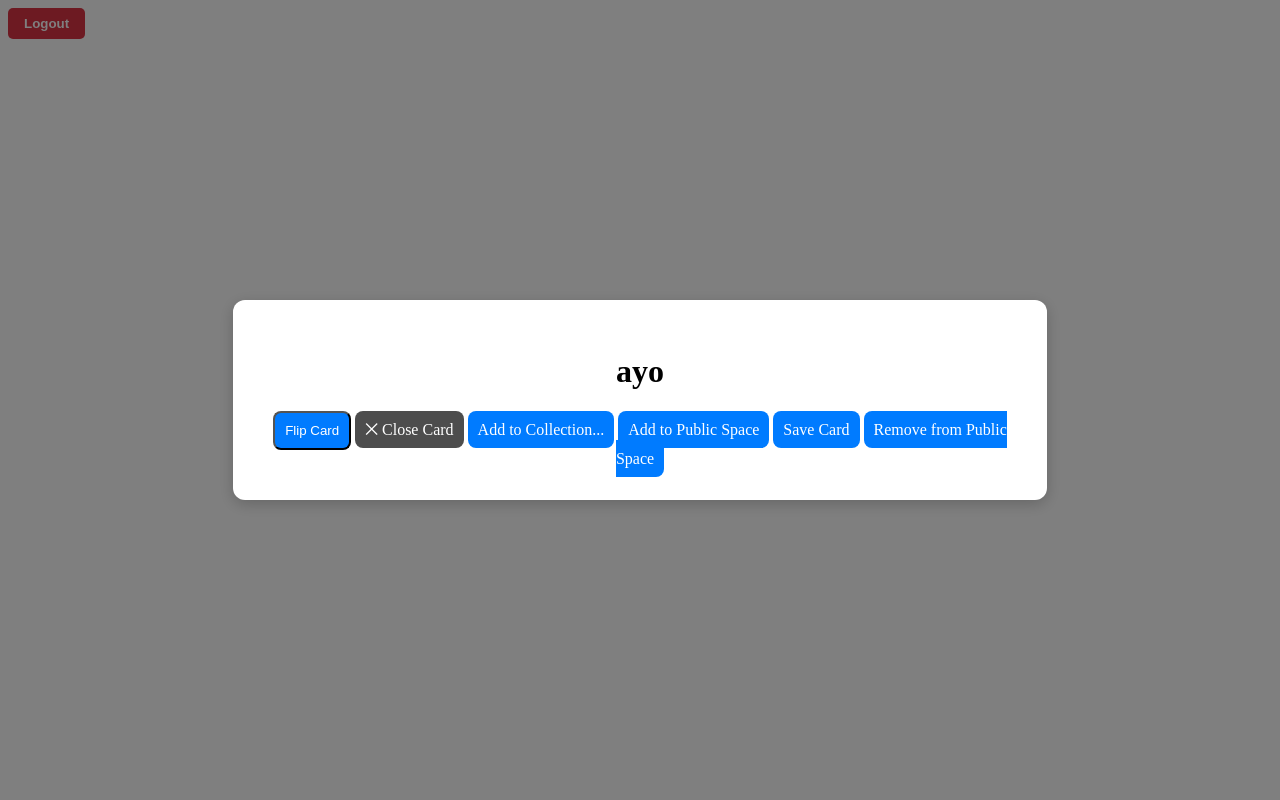
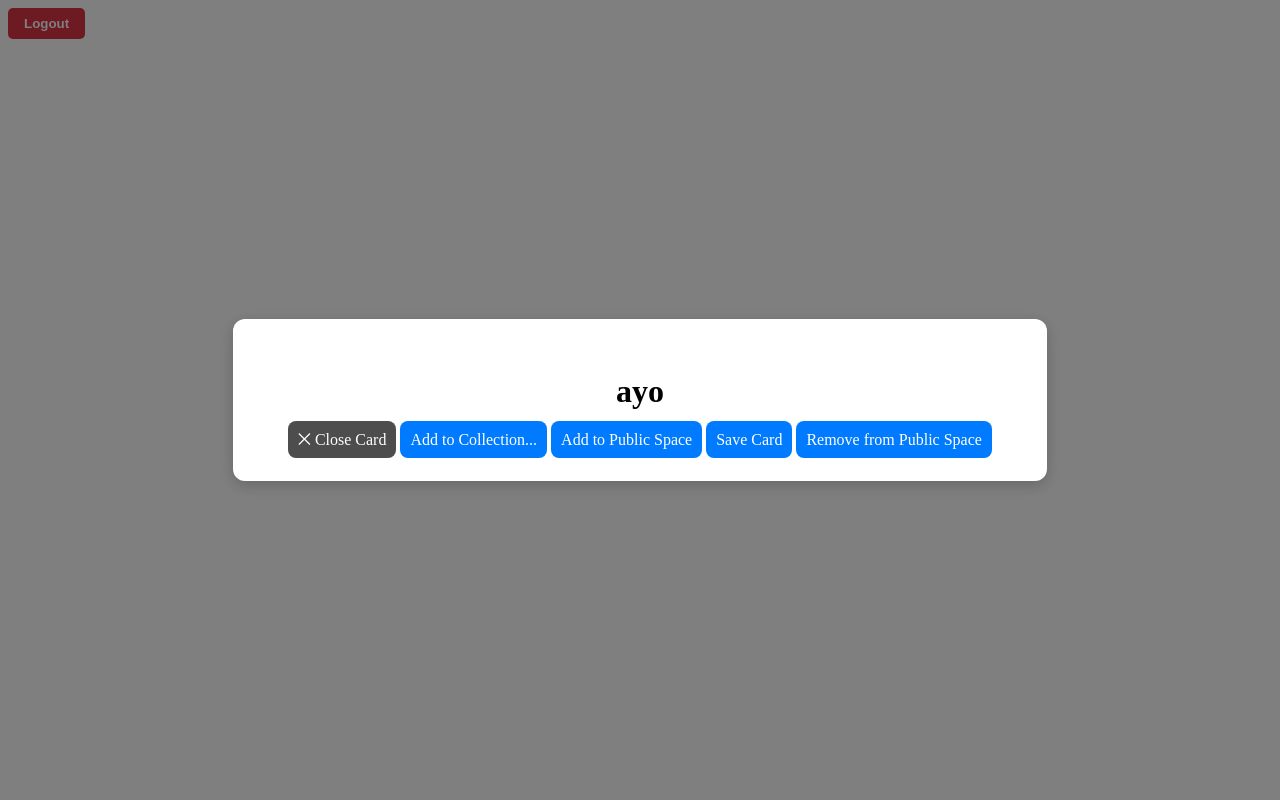
Before and after one commit to keithayeras/SpeakNoy, a Django app: page /SpeakNoy/1/ in a window 1280 px wide. Run offline with Django 5.2, Linux system fonts and the light colour scheme; data comes from the database, SQL or seed files in the repository.

Commit message:
Changed flashcard flip

```diff
--- a/templates/flashcards/flashcard_detail.html
+++ b/templates/flashcards/flashcard_detail.html
@@ -7,8 +7,8 @@
 
 {% block title %}{{ flashcard.word }}{% endblock %}
 {% block content %}
-    <div class="modal-overlay">
-            <div class="modal-content">
+    <div class="modal-overlay" id="fcOverlay">
+            <div class="modal-content" onclick="event.stopPropagation()">
                 <h1>{{ flashcard.word }}</h1>
 
                 <div id="rearOfCard" style="display:none;">
@@ -20,7 +20,6 @@
                     </ul>
                 </div>
 
-                <button id="flip" class='btn-primary'>Flip Card</button>
                 <a href="{% url 'SpeakNoy:cardlist' %}" class="btn-close">⨉ Close Card</a>
                 <a href="{% url 'SpeakNoy:add_to_collection' flashcard.pk %}" class="btn-primary">Add to Collection...</a>
                 <a href="{% url 'SpeakNoy:publicspace-upload-card' flashcard.pk %}" class="btn-primary">Add to Public Space</a>
@@ -36,7 +35,7 @@
     </div>
 
     <script>
-        const flipButton = document.getElementById('flip')
+        const flipButton = document.getElementById('fcOverlay')
         const rearOfCard = document.getElementById('rearOfCard')
 
         flipButton.addEventListener('click', function () {
```
